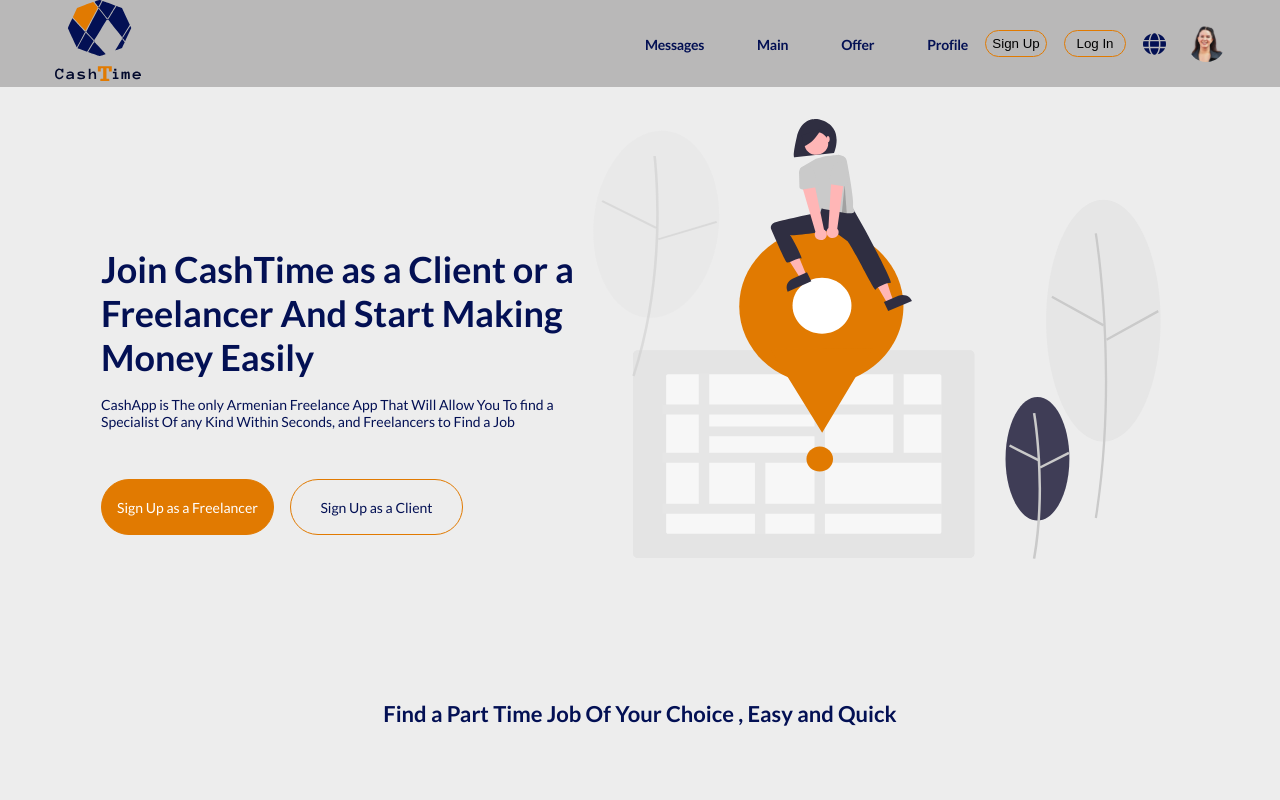
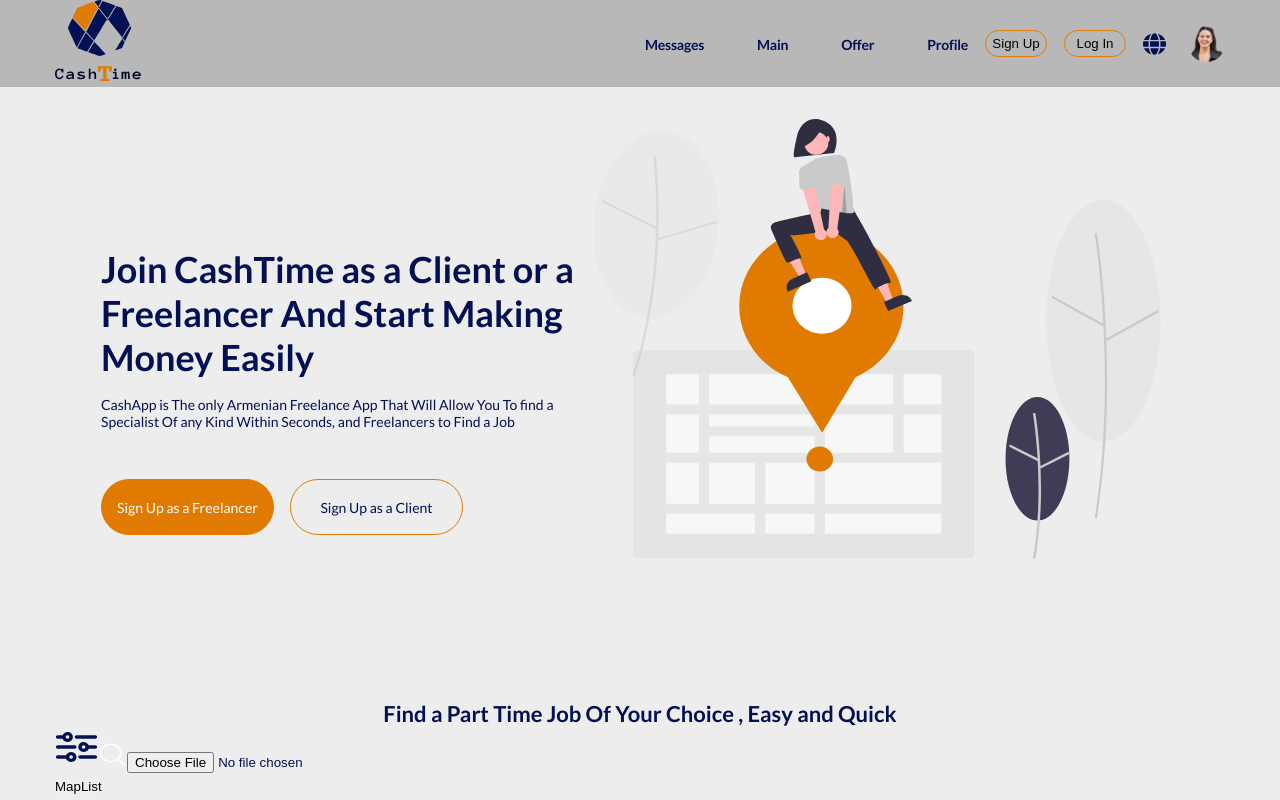
Before and after one commit to GevorgKartshikyan/CashTime-Front, a React (Create React App) app: page / in a window 1280 px wide. Built offline with nearby package versions, Linux system fonts and the light colour scheme.

Commit message:
offers start

```diff
--- a/src/layouts/Wrapper.js
+++ b/src/layouts/Wrapper.js
@@ -2,6 +2,7 @@
 import PropTypes from 'prop-types';
 import Header from './Header';
 import Footer from './Footer';
+import Offer from '../pages/Offer';
 
 function Wrapper(props) {
   const { children } = props;
@@ -9,6 +10,7 @@
     <>
       <Header />
       {children}
+      <Offer />
       <Footer />
     </>
   );
--- /dev/null
+++ b/src/pages/Offer.js
@@ -0,0 +1,25 @@
+import React from 'react';
+import { ReactComponent as FilterIcon } from '../assets/images/offer_filter_icon.svg';
+import { ReactComponent as SearchIcon } from '../assets/images/offer_filter_search.svg';
+
+function Offer() {
+  return (
+    <div className="offer">
+      <div className="container">
+        <div className="offer__top">
+          <FilterIcon />
+          <label htmlFor="offer-search">
+            <SearchIcon />
+            <input type="file" id="offer-search" />
+          </label>
+          <div className="offer__top__block">
+            <button className="offer__top__map-button" type="button">Map</button>
+            <button className="offer__top__list-button" type="button">List</button>
+          </div>
+        </div>
+      </div>
+    </div>
+  );
+}
+
+export default Offer;
```
Also changed, not shown: src/assets/images/offer_filter_icon.svg (added), src/assets/images/offer_filter_search.svg (added).
